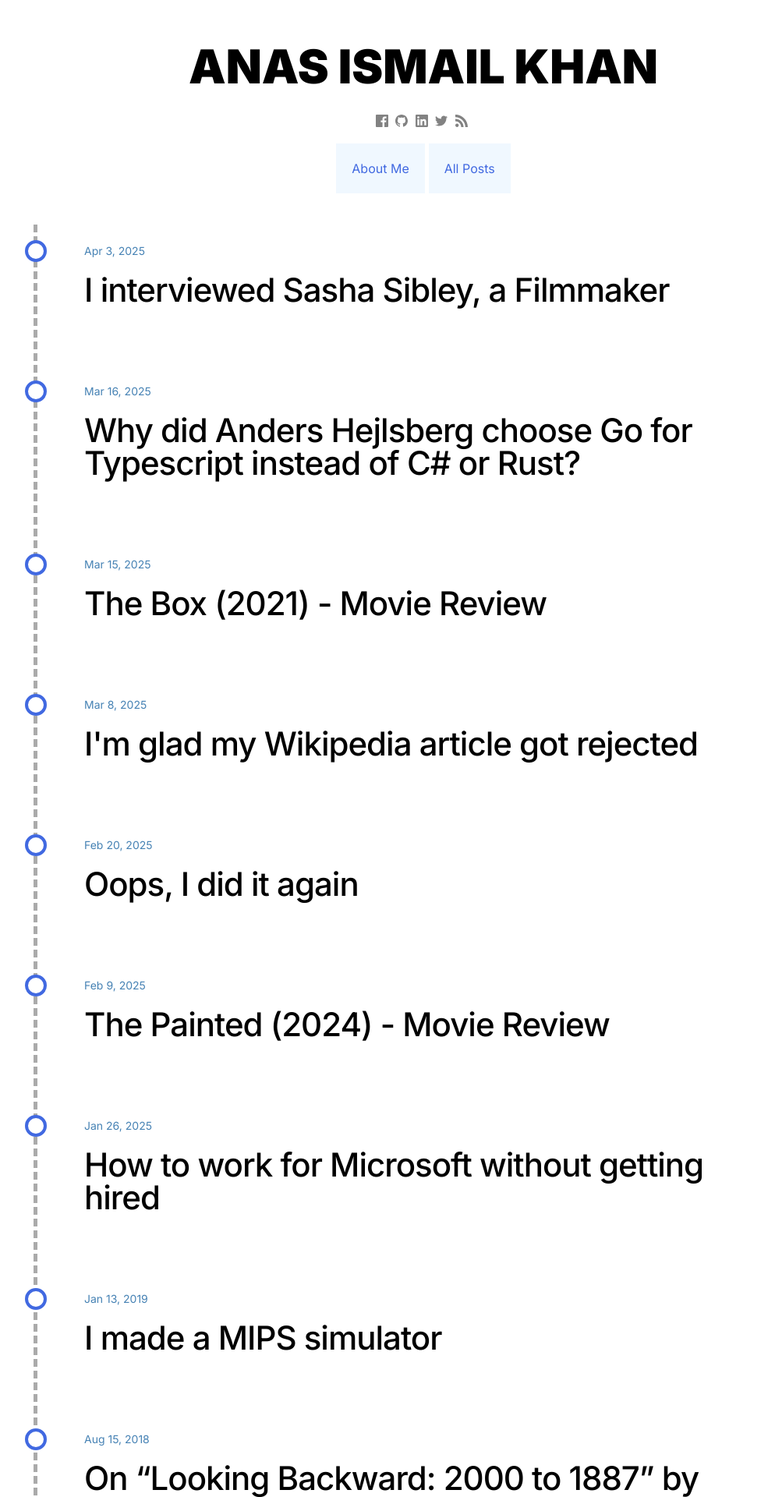
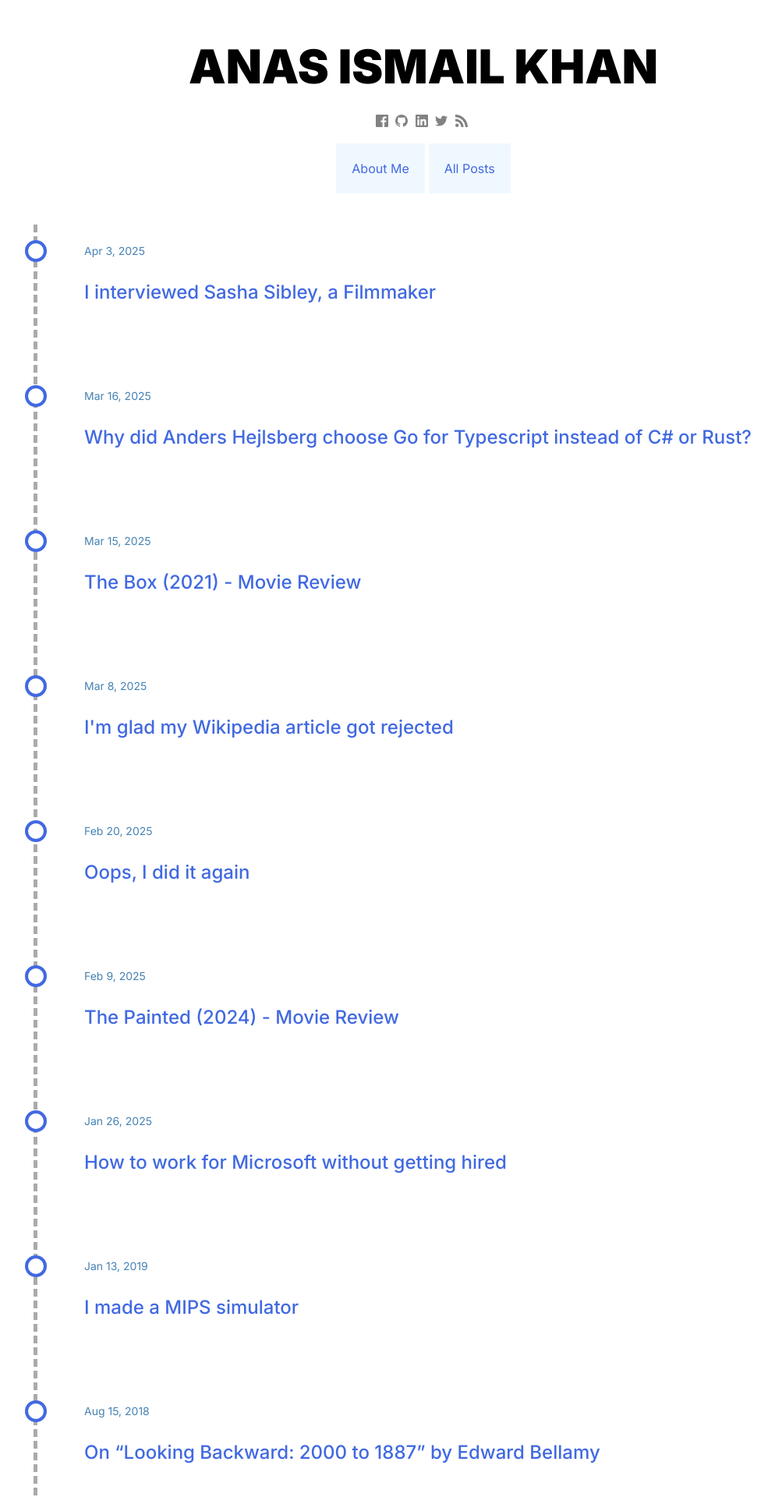
Before and after one commit to anasik/anasik.github.io, a Jekyll site: the page built from list.html, in a window 1280 px wide. Shown: the top 1920 px of the page at 78% size, without its empty margins (97-1091 px from the left). Built offline with Jekyll 4.4.1, drawn with Linux system fonts in a browser that asks for light colours; some web fonts are replaced.

Commit message:
Meeting in the middle

```diff
--- a/list.html
+++ b/list.html
@@ -11,7 +11,11 @@
                 {{ post.date | date: date_format }}
             </time>
         </p>
-    <h2 class="post-title"><a href="{{ post.url }}">{{ post.title }}</a></h2>
+        <h3>
+            <a class="post-link" href="{{ post.url | relative_url }}">
+                {{ post.title }}
+            </a>
+        </h3>
     </div>
     {% endfor %}
 </div>
```
Lines whose indentation alone changed are shown as unchanged.
